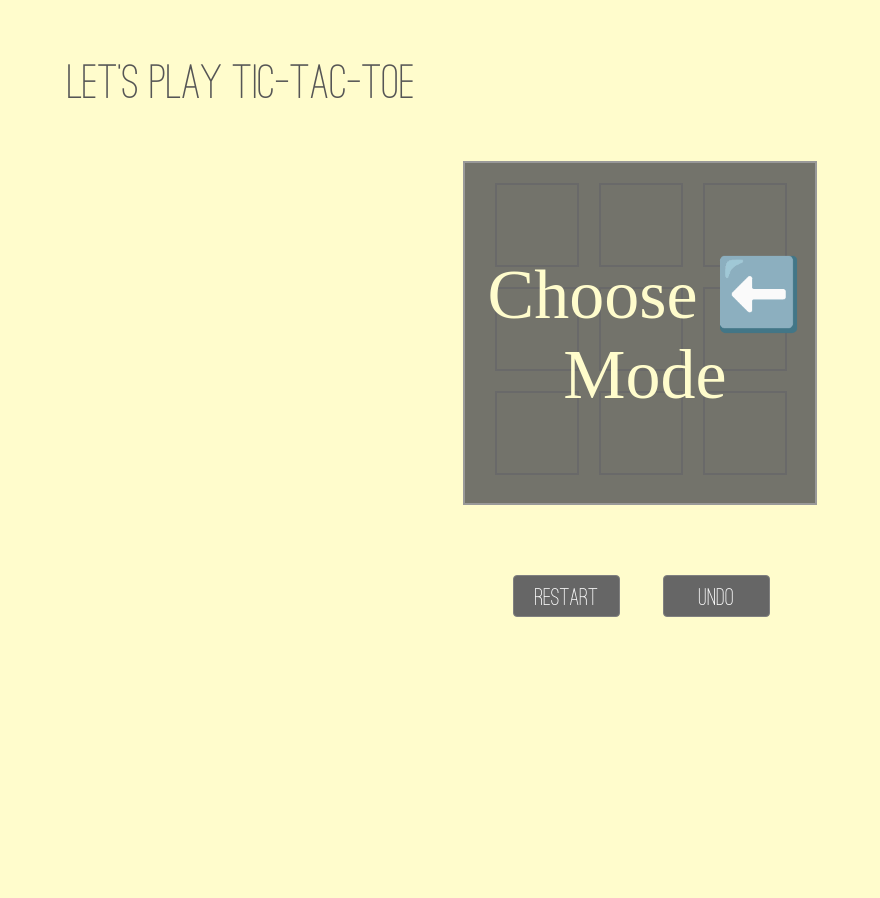
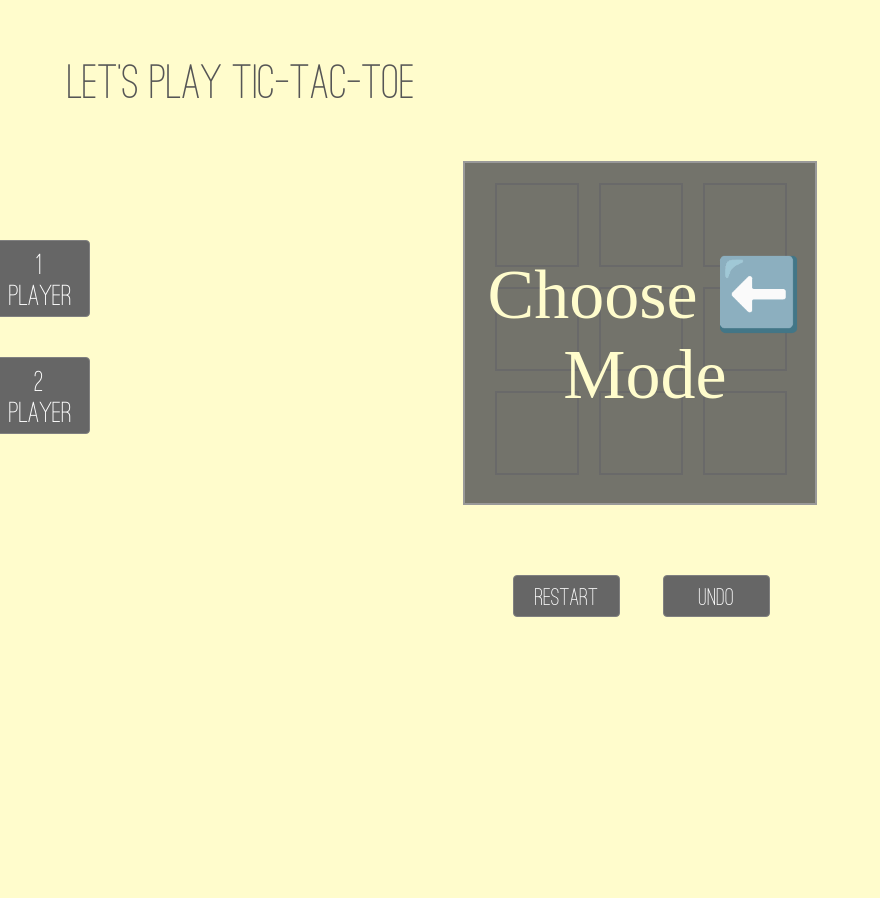
Before and after one commit to vickymin/tictactoe-old, a plain HTML site: page tictactoe.html in a window 1280 px wide. Shown: the whole page, without its empty margins (0-880 px from the left). Drawn offline with Linux system fonts and the light colour scheme.

Commit message:
change class name

```diff
--- a/tictactoe.html
+++ b/tictactoe.html
@@ -9,8 +9,8 @@
   <h1>Let's Play Tic-Tac-Toe</h1>
 
     <div id="button1">
-        <a class="button_l" onclick="onePlayer()">1<br>Player</a>
-        <a class="button_l" onclick="twoPlayer()">2<br>Player</a>
+        <a class="button_m" onclick="onePlayer()">1<br>Player</a>
+        <a class="button_m" onclick="twoPlayer()">2<br>Player</a>
     </div>
 
     <div id="container">
```
